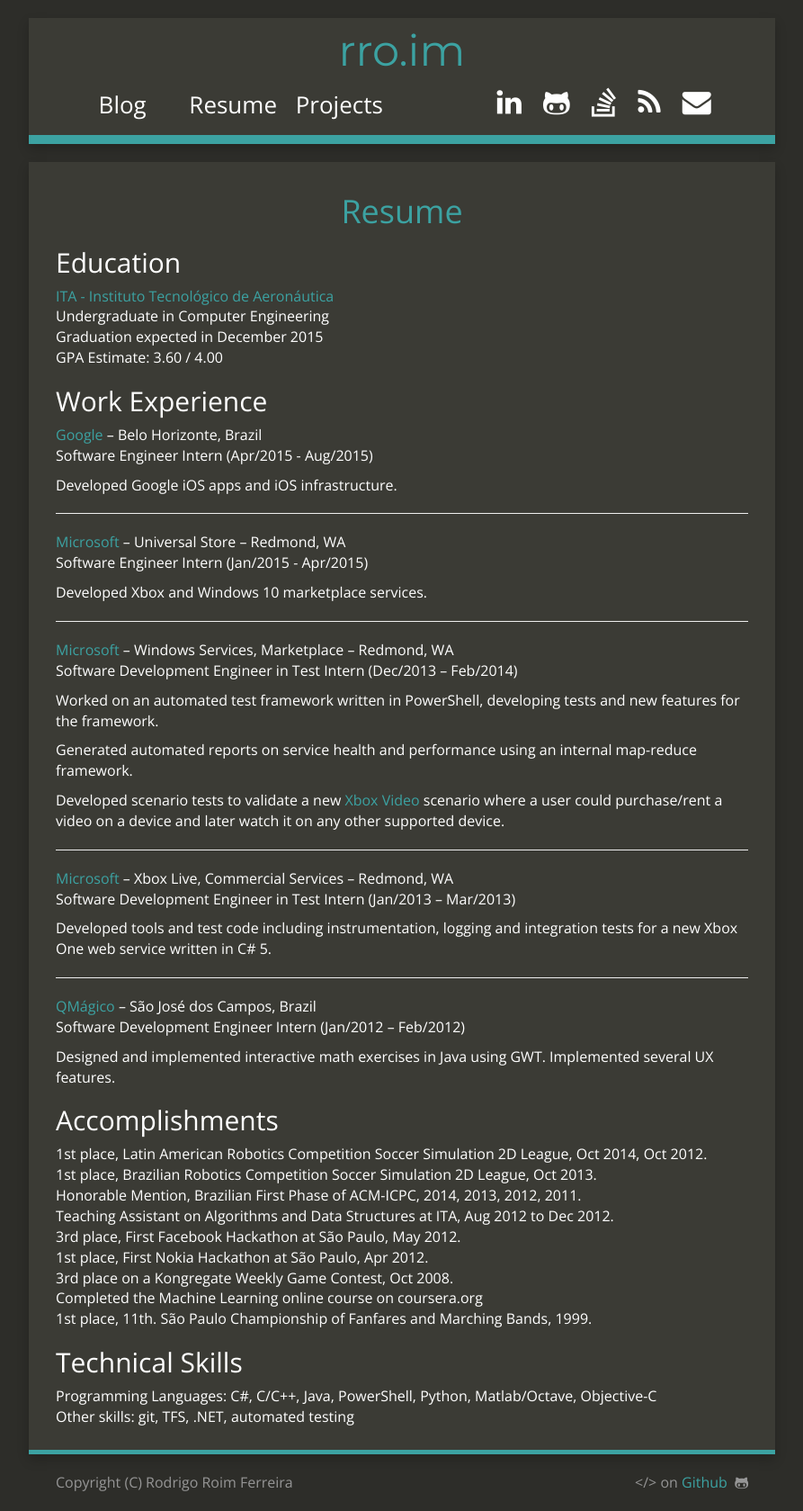
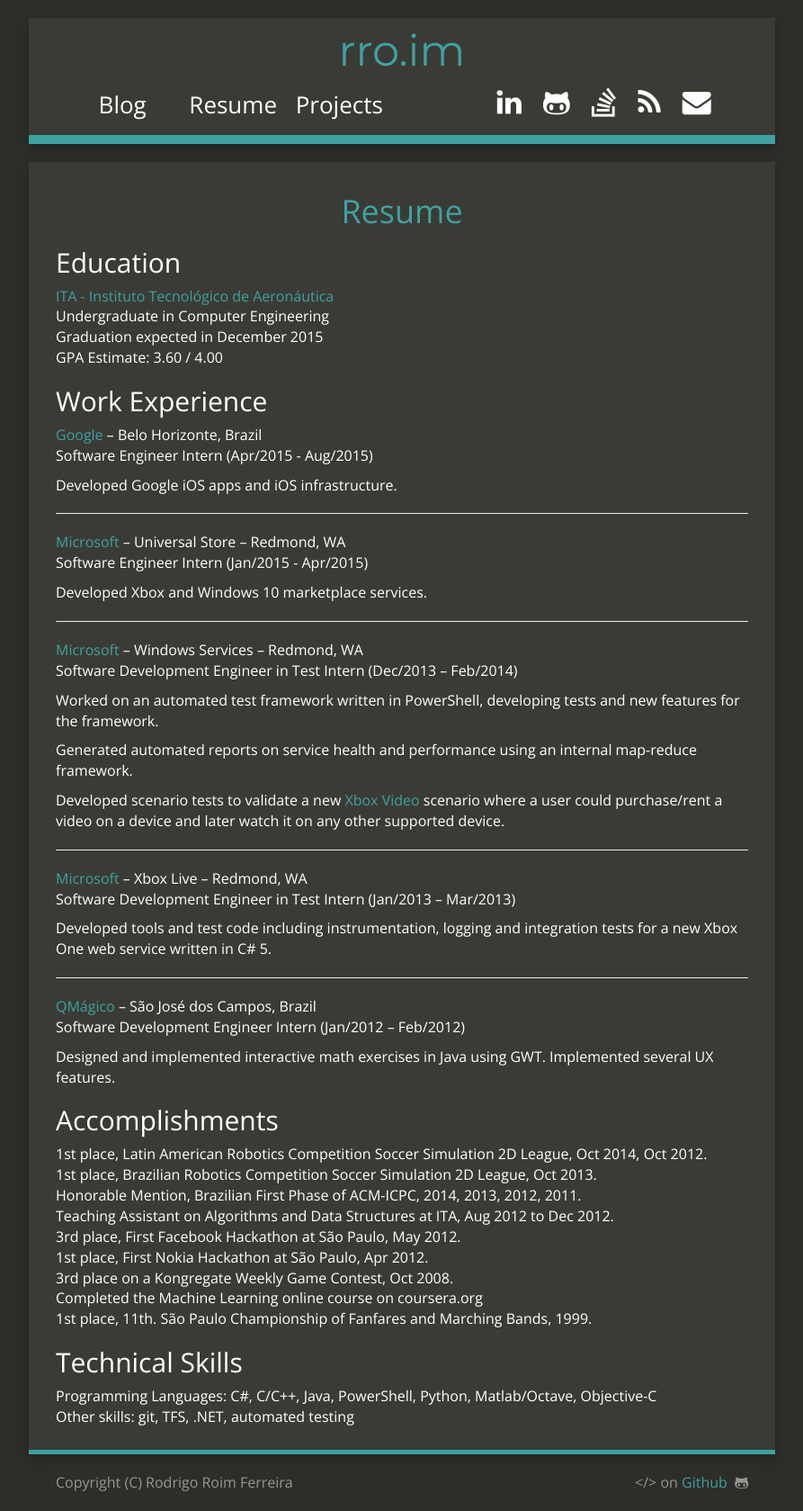
Before and after one commit to roim/roim.github.io, a Jekyll site: the page built from resume/index.html, in a window 1280 px wide. Shown: the whole page at 90% size, without its empty margins (193-1086 px from the left). Built offline with Jekyll 4.4.1, drawn with Linux system fonts in a browser that asks for light colours; nearby versions of some CDN libraries; Markdown is read by kramdown in place of the engine named in the settings.

Commit message:
Work Experience cleanup

```diff
--- a/_includes/resume.md
+++ b/_includes/resume.md
@@ -26,7 +26,7 @@
 
 ***
 
-[Microsoft][MS] – Windows Services, Marketplace – Redmond, WA
+[Microsoft][MS] – Windows Services – Redmond, WA
 Software Development Engineer in Test Intern (Dec/2013 – Feb/2014)
 
 Worked on an automated test framework written in PowerShell, developing tests and new features for the framework.
@@ -37,7 +37,7 @@
 
 ***
 
-[Microsoft][MS] – Xbox Live, Commercial Services – Redmond, WA
+[Microsoft][MS] – Xbox Live – Redmond, WA
 Software Development Engineer in Test Intern (Jan/2013 – Mar/2013)
 
 Developed tools and test code including instrumentation, logging and integration tests for a new Xbox One web service written in C# 5.
```
